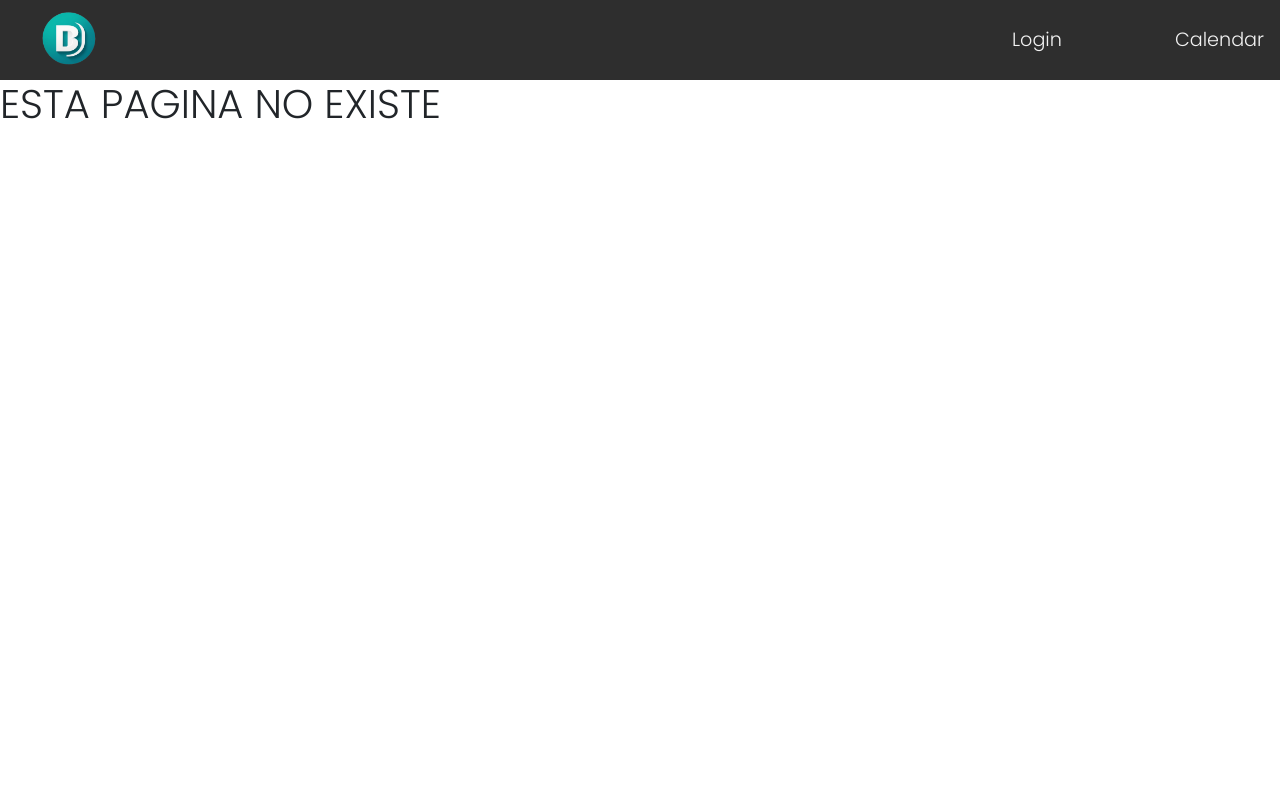
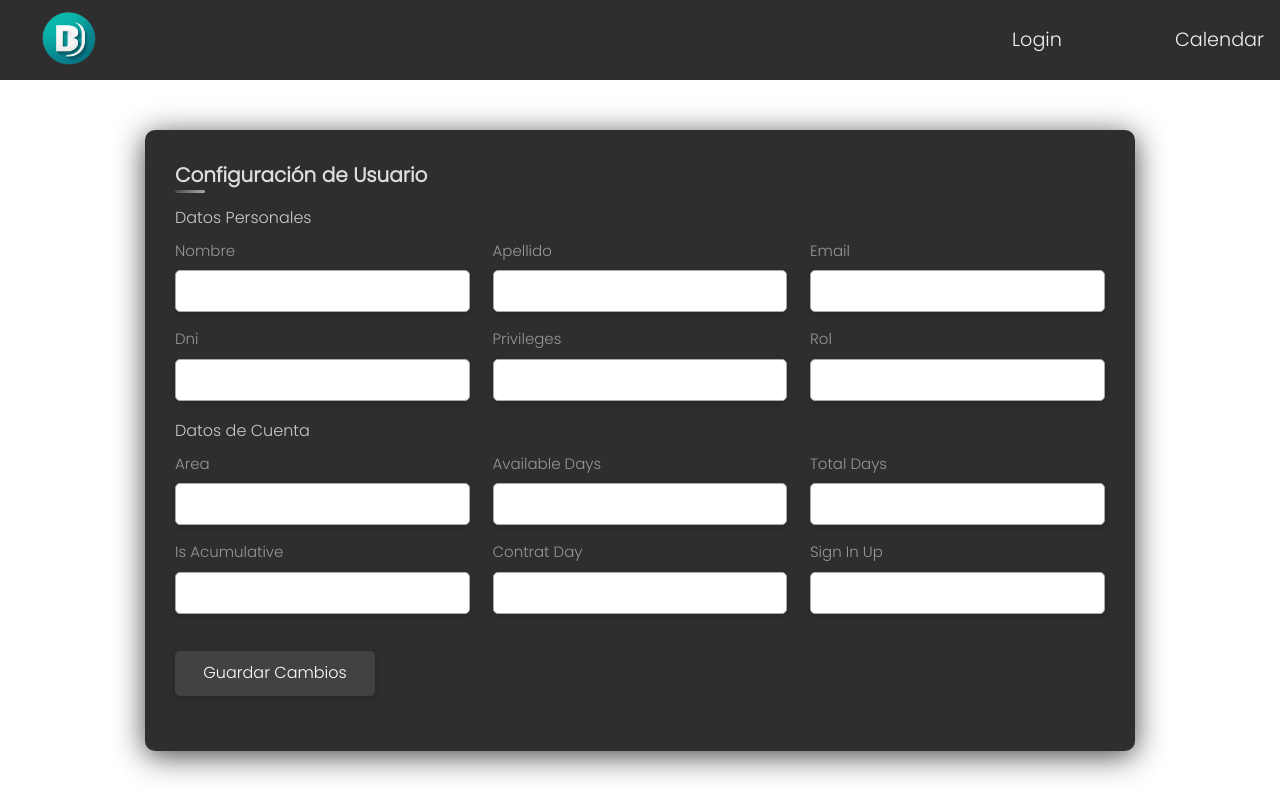
Before and after one commit to DylanselET32/becation, a React (Vite) app in the folder frontend/: page /profileConfig/1 in a window 1280 px wide. Built offline with nearby package versions, Linux system fonts and the light colour scheme.

Commit message:
ProfileConfig functionality in progress

```diff
--- a/frontend/src/App.jsx
+++ b/frontend/src/App.jsx
@@ -36,7 +36,7 @@ function App() {
             <Route path="/vacationManager" element={<VacationManager auth={auth} />} />
             <Route path="/vacationManagerCalendar/:id" element={<VacationManagerCalendar auth={auth} />} />
             <Route path="/profileManager" element={<ProfileManager auth={auth} />} />
-            <Route path="/profileConfig" element={<ProfileConfig auth={auth} />} />
+            <Route path="/profileConfig/:id" element={<ProfileConfig auth={auth} />} />
             <Route path="/registerUser" element={<RegisterUser auth={auth} />} />
             <Route path="/resetPassword/:token" element={<ResetPassword auth={auth} />} />
             <Route path="*" element={<NotFound />} />
--- a/frontend/src/pages/ProfileConfig.jsx
+++ b/frontend/src/pages/ProfileConfig.jsx
@@ -1,8 +1,118 @@
-import React from "react";
+import "../stylesheets/configprofile.css"
+
+import { useState } from "react";
 
 export default function ProfileConfig(){
 
-    return(
-        <h1>ESTA PAGINA NO EXISTE</h1>
-    )
+  const [profile, setProfile] = useState({
+    name: '',
+    surname: '',
+    password: '',
+    email: '',
+    dni: '',
+    privileges: '',
+    role_id: '',
+    area_id: '',
+    avaible_days: '',
+    total_days: '',
+    is_acumulative: '',
+    contrat_day: '',
+    sign_up_date: '',
+
+
+    // Otros campos de perfil
+  });
+
+  //Este const maneja los cambios a realizar en el perfil
+  const handleChange = (e) => {
+      const { name, value } = e.target;
+      setProfile({ ...profile, [name]: value });
+    };
+
+
+  //Esta const guarda los cambios en el perfil
+    const handleSubmit = (e) => {
+       e.preventDefault();
+
+      };
+
+
+  return (<>
+    <main>
+    <div className="container">
+        <header>Configuración de Usuario</header>
+        <form action="#">
+            <div className="form">
+                <div className="details personal">
+                    <span className="title">Datos Personales</span>
+                    <div className="fields">
+                        <div className="input-field">
+                            <label htmlFor="">Nombre</label>
+                            <input type="text" onChange={handleChange} name="name" value={profile.name}/>
+                        </div>
+                        <div className="input-field">
+                            <label htmlFor="">Apellido</label>
+                            <input type="text" onChange={handleChange} name="surname" value={profile.surname}/>
+                        </div>
+                        <div className="input-field">
+                            <label htmlFor="">Email</label>
+                            <input type="mail" onChange={handleChange} name="email" value={profile.email}/>
+                        </div>
+
+                        <div className="input-field">
+                            <label htmlFor="">Dni</label>
+                            <input type="text" onChange={handleChange} name="dni" value={profile.dni}/>
+                        </div>
+                        <div className="input-field">
+                            <label htmlFor="">Privileges</label>
+                            <input type="text" onChange={handleChange} name="privileges" value={profile.privileges}/>
+                        </div>
+                        <div className="input-field">
+                            <label htmlFor="">Rol</label>
+                            <input type="text" onChange={handleChange} name="role" value={profile.role_id}/>
+                        </div>
+                    </div>
+                </div>
+
+                <div className="details cuenta">
+                    <span className="title">Datos de Cuenta</span>
+                    <div className="fields">
+                        <div className="input-field">
+                            <label htmlFor="">Area</label>
+                            <input type="text" onChange={handleChange} name="area" value={profile.area_id}/>
+                        </div>
+                        <div className="input-field">
+                            <label htmlFor="">Available Days</label>
+                            <input type="text" onChange={handleChange} name="avaible_days" value={profile.avaible_days}/>
+                        </div>
+                        <div className="input-field">
+                            <label htmlFor="">Total Days</label>
+                            <input type="mail" onChange={handleChange} name="total_days" value={profile.total_days}/>
+                        </div>
+                        <div className="input-field">
+                            <label htmlFor="">Is Acumulative</label>
+                            <input type="text" onChange={handleChange} name="is_acumulative" value={profile.is_acumulative}/>
+                        </div>
+                        <div className="input-field">
+                            <label htmlFor="">Contrat Day</label>
+                            <input type="text" onChange={handleChange} name="contrat_day" value={profile.contrat_day}/>
+                        </div>
+                        <div className="input-field">
+                            <label htmlFor="">Sign In Up</label>
+                            <input type="text" onChange={handleChange} name="sign_up_date" value={profile.sign_up_date}/>
+                        </div>
+                    </div>
+                    <button className="Btn">
+                        <span className="btnText" onClick={handleSubmit}>Guardar Cambios</span>
+                    </button>
+                </div>
+            </div>
+        </form>
+
+    </div>
+    </main>
+
+
+  </>)
+
 }
```
Also changed, not shown: frontend/src/pages/ConfigProfile.jsx (deleted, +0 -118 lines).
